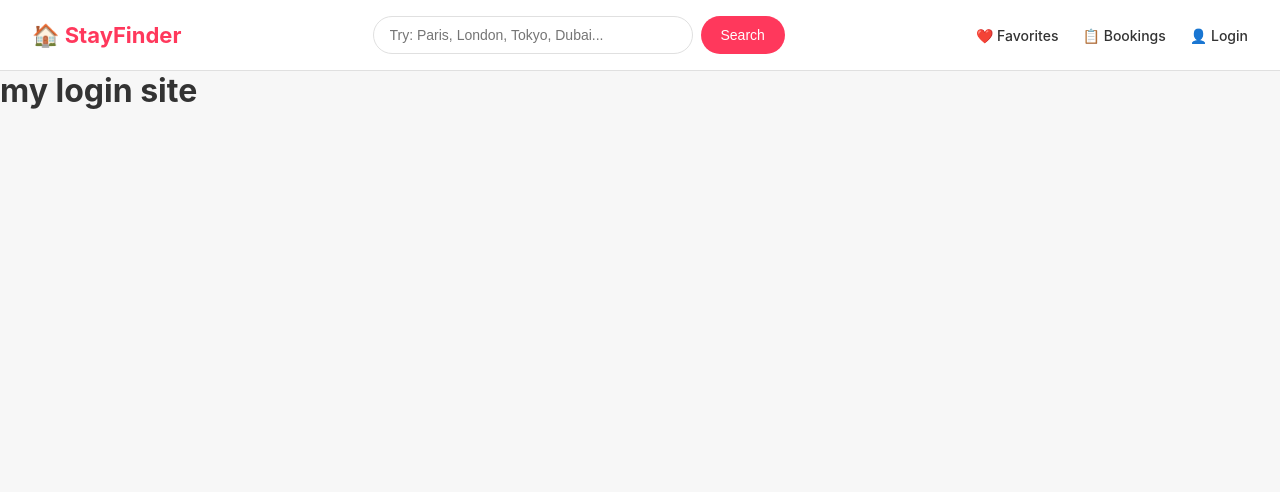
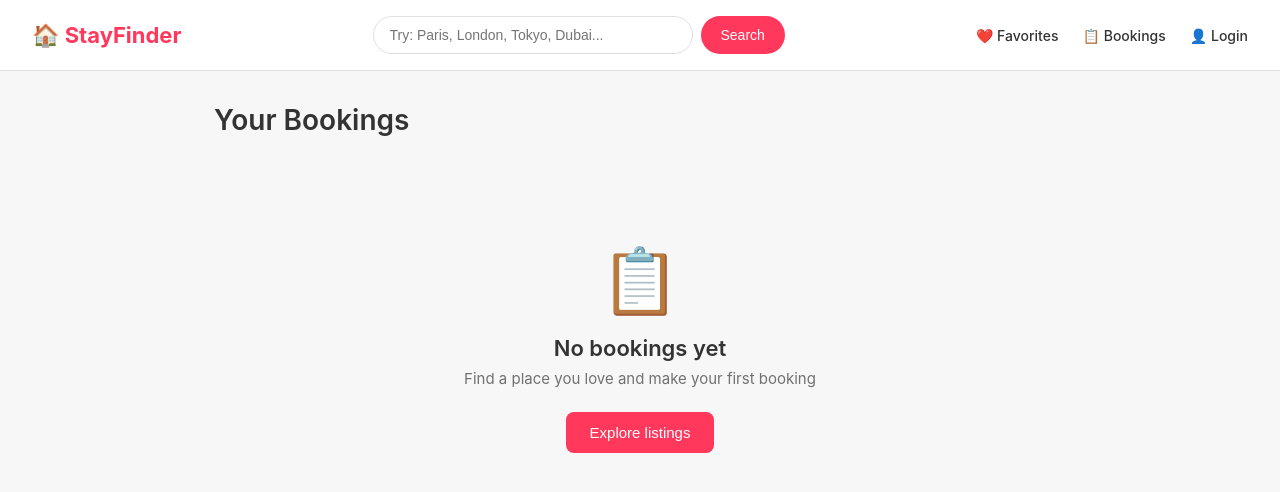
Before and after one commit to kiraboannet624-web/Smart-booking-platform, a React (Vite) app in the folder airbnb-clone/: page /bookings in a window 1280 px wide. Before the commit this address led to /login. Shown: the top 492 px of the page. Built offline with nearby package versions, Linux system fonts and the light colour scheme.

Commit message:
new updates

```diff
--- a/airbnb-clone/src/App.jsx
+++ b/airbnb-clone/src/App.jsx
@@ -6,7 +6,7 @@ import Booking from './pages/Booking'
 import Favorates from './pages/Favorates'
 import Login from './pages/Login'
 
-const isLoggedIn = false
+const isLoggedIn = true
 
 function ProtectedRoute({ children }) {
   if (!isLoggedIn) {
--- a/airbnb-clone/src/pages/Booking.jsx
+++ b/airbnb-clone/src/pages/Booking.jsx
@@ -1,6 +1,218 @@
+import useBookingStore from '../store/bookingStore'
+import { useNavigate } from 'react-router-dom'
+
 function Booking() {
+  const { bookings, cancelBooking, removeBooking } = useBookingStore()
+  const navigate = useNavigate()
 
-    return <div><h1>Booking</h1></div>
+  return (
+    <div style={styles.page}>
+      <h1 style={styles.heading}>Your Bookings</h1>
 
+      {bookings.length === 0 ? (
+        <div style={styles.empty}>
+          <p style={styles.emptyIcon}>📋</p>
+          <h2 style={styles.emptyTitle}>No bookings yet</h2>
+          <p style={styles.emptyText}>
+            Find a place you love and make your first booking
+          </p>
+          <button
+            onClick={() => navigate('/')}
+            style={styles.exploreBtn}
+          >
+            Explore listings
+          </button>
+        </div>
+      ) : (
+        <div style={styles.list}>
+          {bookings.map((booking) => (
+            <div key={booking.id} style={styles.card}>
+              {/* Image */}
+              <img
+                src={booking.listingImage}
+                alt={booking.listingName}
+                style={styles.image}
+              />
+
+              {/* Booking info */}
+              <div style={styles.info}>
+                <div style={styles.topRow}>
+                  <h3 style={styles.name}>{booking.listingName}</h3>
+                  <span style={{
+                    ...styles.statusBadge,
+                    backgroundColor: booking.status === 'confirmed' ? '#e8f5e9' : '#fce4ec',
+                    color: booking.status === 'confirmed' ? '#2e7d32' : '#c62828',
+                  }}>
+                    {booking.status === 'confirmed' ? '✓ Confirmed' : '✗ Cancelled'}
+                  </span>
+                </div>
+
+                <p style={styles.city}>📍 {booking.listingCity}</p>
+                <p style={styles.dates}>
+                  📅 {booking.checkIn} → {booking.checkOut}
+                </p>
+                <p style={styles.price}>💰 {booking.price}</p>
+                <p style={styles.bookedAt}>
+                  Booked on {new Date(booking.bookedAt).toLocaleDateString()}
+                </p>
+
+                {/* Action buttons */}
+                <div style={styles.actions}>
+                  {booking.status === 'confirmed' && (
+                    <button
+                      onClick={() => cancelBooking(booking.id)}
+                      style={styles.cancelBtn}
+                    >
+                      Cancel booking
+                    </button>
+                  )}
+                  <button
+                    onClick={() => removeBooking(booking.id)}
+                    style={styles.removeBtn}
+                  >
+                    Remove
+                  </button>
+                </div>
+              </div>
+            </div>
+          ))}
+        </div>
+      )}
+    </div>
+  )
 }
+
+const styles = {
+  page: {
+    maxWidth: '900px',
+    margin: '0 auto',
+    padding: '32px 24px',
+  },
+  heading: {
+    fontSize: '28px',
+    fontWeight: '600',
+    marginBottom: '24px',
+    color: '#333',
+  },
+  list: {
+    display: 'flex',
+    flexDirection: 'column',
+    gap: '20px',
+  },
+  card: {
+    display: 'flex',
+    gap: '20px',
+    backgroundColor: '#fff',
+    borderRadius: '12px',
+    overflow: 'hidden',
+    boxShadow: '0 2px 8px rgba(0,0,0,0.08)',
+    padding: '16px',
+  },
+  image: {
+    width: '160px',
+    height: '120px',
+    objectFit: 'cover',
+    borderRadius: '8px',
+    flexShrink: 0,
+  },
+  info: {
+    flex: 1,
+  },
+  topRow: {
+    display: 'flex',
+    justifyContent: 'space-between',
+    alignItems: 'flex-start',
+    marginBottom: '8px',
+  },
+  name: {
+    fontSize: '17px',
+    fontWeight: '600',
+    color: '#333',
+    flex: 1,
+    marginRight: '12px',
+  },
+  statusBadge: {
+    padding: '4px 10px',
+    borderRadius: '20px',
+    fontSize: '12px',
+    fontWeight: '600',
+    whiteSpace: 'nowrap',
+  },
+  city: {
+    fontSize: '14px',
+    color: '#717171',
+    marginBottom: '4px',
+  },
+  dates: {
+    fontSize: '14px',
+    color: '#555',
+    marginBottom: '4px',
+  },
+  price: {
+    fontSize: '15px',
+    fontWeight: '600',
+    color: '#333',
+    marginBottom: '4px',
+  },
+  bookedAt: {
+    fontSize: '12px',
+    color: '#717171',
+    marginBottom: '12px',
+  },
+  actions: {
+    display: 'flex',
+    gap: '10px',
+  },
+  cancelBtn: {
+    padding: '8px 16px',
+    backgroundColor: '#fff',
+    color: '#c62828',
+    border: '1px solid #c62828',
+    borderRadius: '8px',
+    cursor: 'pointer',
+    fontSize: '13px',
+  },
+  removeBtn: {
+    padding: '8px 16px',
+    backgroundColor: '#f7f7f7',
+    color: '#333',
+    border: '1px solid #ddd',
+    borderRadius: '8px',
+    cursor: 'pointer',
+    fontSize: '13px',
+  },
+  empty: {
+    display: 'flex',
+    flexDirection: 'column',
+    alignItems: 'center',
+    justifyContent: 'center',
+    padding: '80px 20px',
+    textAlign: 'center',
+  },
+  emptyIcon: {
+    fontSize: '64px',
+    marginBottom: '16px',
+  },
+  emptyTitle: {
+    fontSize: '22px',
+    fontWeight: '600',
+    marginBottom: '8px',
+    color: '#333',
+  },
+  emptyText: {
+    fontSize: '15px',
+    color: '#717171',
+    marginBottom: '24px',
+  },
+  exploreBtn: {
+    padding: '12px 24px',
+    backgroundColor: '#FF385C',
+    color: '#fff',
+    border: 'none',
+    borderRadius: '8px',
+    fontSize: '15px',
+    cursor: 'pointer',
+  },
+}
+
 export default Booking
--- a/airbnb-clone/src/pages/Favorates.jsx
+++ b/airbnb-clone/src/pages/Favorates.jsx
@@ -2,7 +2,7 @@ import { useAppContext } from '../context/AppContext'
 import ListingCard from '../components/ListingCard'
 import { useNavigate } from 'react-router-dom'
 
-function Favorites() {
+function Favorates() {
   const { favorites } = useAppContext()
   const navigate = useNavigate()
 
@@ -94,4 +94,4 @@ const styles = {
   },
 }
 
-export default Favorites
+export default Favorates
--- a/airbnb-clone/src/pages/listingDetails.jsx
+++ b/airbnb-clone/src/pages/listingDetails.jsx
@@ -2,7 +2,7 @@ import { useParams, useNavigate } from 'react-router-dom'
 import { useListings } from '../hooks/useListings'
 import { useAppContext } from '../context/AppContext'
 import useBookingStore from '../store/bookingStore'
-import Loader from '../components/ui/Loader'
+import Loader from '../components/ui/loader'
 import ErrorState from '../components/ui/ErrorState'
 import { useState } from 'react'
 
--- a/airbnb-clone/src/services/listingsService.js
+++ b/airbnb-clone/src/services/listingsService.js
@@ -1,4 +1,4 @@
-import api from './api'
+import api from './Api'
 
 // Map of city names to their Google Place IDs
 export const cityPlaceIds = {
```
